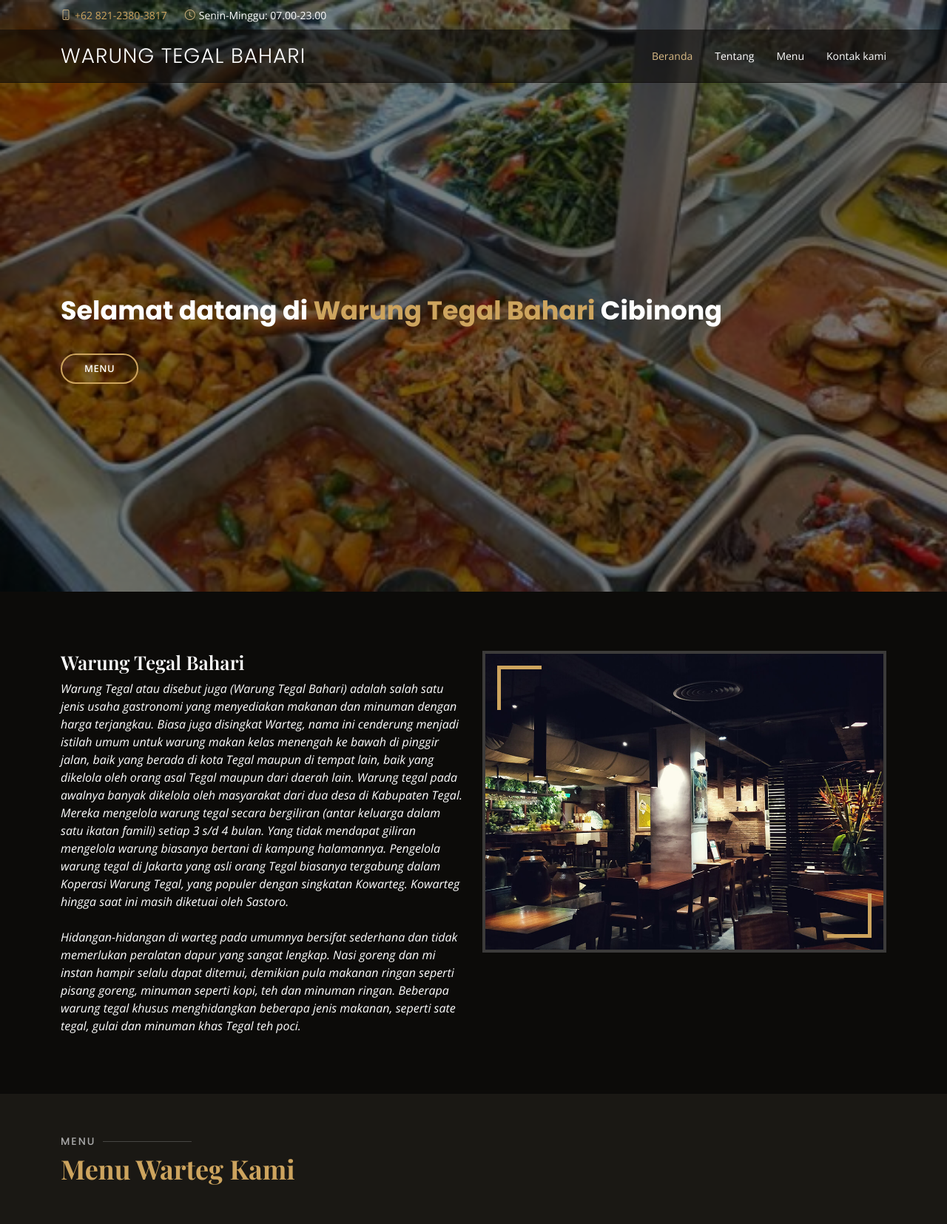
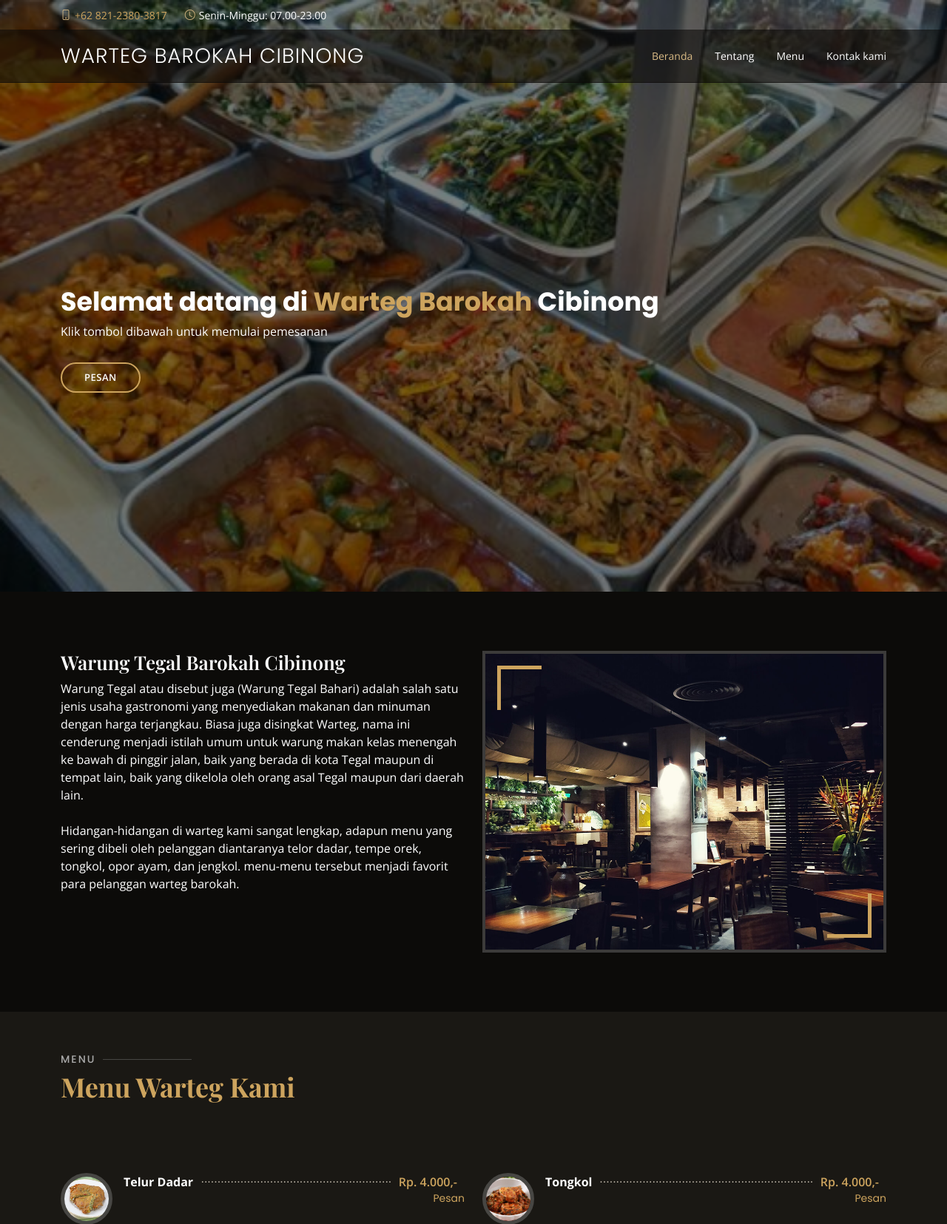
Before and after one commit to Hanra15/e-commerce_warteg, a CodeIgniter 4 app: template app/Views/frontend/index.php in a window 1280 px wide. Shown: the top 1655 px of the page at 74% size. Run offline with PHP 8.4 and a stand-in for CodeIgniter, Linux system fonts and the light colour scheme; the template is opened without the code that fills it, so the values that code supplies are empty; some libraries are stand-ins or nearby versions; some web fonts are replaced.

Commit message:
update v.2

```diff
--- a/app/Views/frontend/index.php
+++ b/app/Views/frontend/index.php
@@ -5,7 +5,7 @@
   <meta charset="utf-8">
   <meta content="width=device-width, initial-scale=1.0" name="viewport">
 
-  <title>WARTEG JAWA</title>
+  <title>WARTEG Barokah Cibinong</title>
   <meta content="" name="description">
   <meta content="" name="keywords">
 
@@ -48,7 +48,7 @@
   <header id="header" class="fixed-top d-flex align-items-cente">
     <div class="container-fluid container-xl d-flex align-items-center justify-content-lg-between">
 
-      <h1 class="logo me-auto me-lg-0"><a href="#">Warung Tegal BAHARI</a></h1>
+      <h1 class="logo me-auto me-lg-0"><a href="#">WARTEG BAROKAH CIBINONG</a></h1>
       <!-- Uncomment below if you prefer to use an image logo -->
       <!-- <a href="index.html" class="logo me-auto me-lg-0"><img src="img/logo.png" alt="" class="img-fluid"></a>-->
 
@@ -70,10 +70,10 @@
     <div class="container position-relative text-center text-lg-start" data-aos="zoom-in" data-aos-delay="100">
       <div class="row">
         <div class="col-lg-12">
-          <h1>Selamat datang di <span>Warung Tegal Bahari</span> Cibinong</h1>
-
+          <h1>Selamat datang di <span>Warteg Barokah</span> Cibinong</h1>
+          <p>Klik tombol dibawah untuk memulai pemesanan</p>
           <div class="btns">
-            <a href="#menu" class="btn-menu animated fadeInUp scrollto">Menu</a>
+            <a href="#menu" class="btn-menu animated fadeInUp scrollto">Pesan</a>
           </div>
         </div>
 
@@ -95,11 +95,11 @@
             </div>
           </div>
           <div class="col-lg-6 pt-4 pt-lg-0 order-2 order-lg-1 content">
-            <h3>Warung Tegal Bahari</h3>
-            <p class="fst-italic">
-              Warung Tegal atau disebut juga (Warung Tegal Bahari) adalah salah satu jenis usaha gastronomi yang menyediakan makanan dan minuman dengan harga terjangkau. Biasa juga disingkat Warteg, nama ini cenderung menjadi istilah umum untuk warung makan kelas menengah ke bawah di pinggir jalan, baik yang berada di kota Tegal maupun di tempat lain, baik yang dikelola oleh orang asal Tegal maupun dari daerah lain. Warung tegal pada awalnya banyak dikelola oleh masyarakat dari dua desa di Kabupaten Tegal. Mereka mengelola warung tegal secara bergiliran (antar keluarga dalam satu ikatan famili) setiap 3 s/d 4 bulan. Yang tidak mendapat giliran mengelola warung biasanya bertani di kampung halamannya. Pengelola warung tegal di Jakarta yang asli orang Tegal biasanya tergabung dalam Koperasi Warung Tegal, yang populer dengan singkatan Kowarteg. Kowarteg hingga saat ini masih diketuai oleh Sastoro.
+            <h3>Warung Tegal Barokah Cibinong</h3>
+            <p class="">
+              Warung Tegal atau disebut juga (Warung Tegal Bahari) adalah salah satu jenis usaha gastronomi yang menyediakan makanan dan minuman dengan harga terjangkau. Biasa juga disingkat Warteg, nama ini cenderung menjadi istilah umum untuk warung makan kelas menengah ke bawah di pinggir jalan, baik yang berada di kota Tegal maupun di tempat lain, baik yang dikelola oleh orang asal Tegal maupun dari daerah lain.
               <br><br>
-              Hidangan-hidangan di warteg pada umumnya bersifat sederhana dan tidak memerlukan peralatan dapur yang sangat lengkap. Nasi goreng dan mi instan hampir selalu dapat ditemui, demikian pula makanan ringan seperti pisang goreng, minuman seperti kopi, teh dan minuman ringan. Beberapa warung tegal khusus menghidangkan beberapa jenis makanan, seperti sate tegal, gulai dan minuman khas Tegal teh poci.
+              Hidangan-hidangan di warteg kami sangat lengkap, adapun menu yang sering dibeli oleh pelanggan diantaranya telor dadar, tempe orek, tongkol, opor ayam, dan jengkol. menu-menu tersebut menjadi favorit para pelanggan warteg barokah.
             </p>
           </div>
         </div>
```
